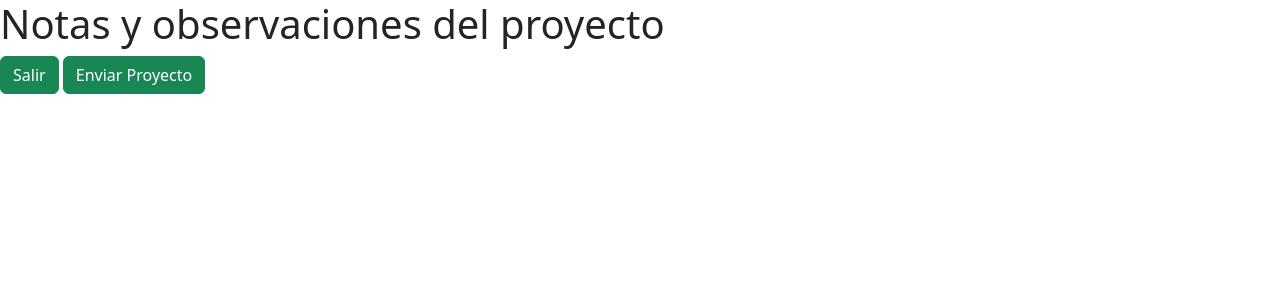
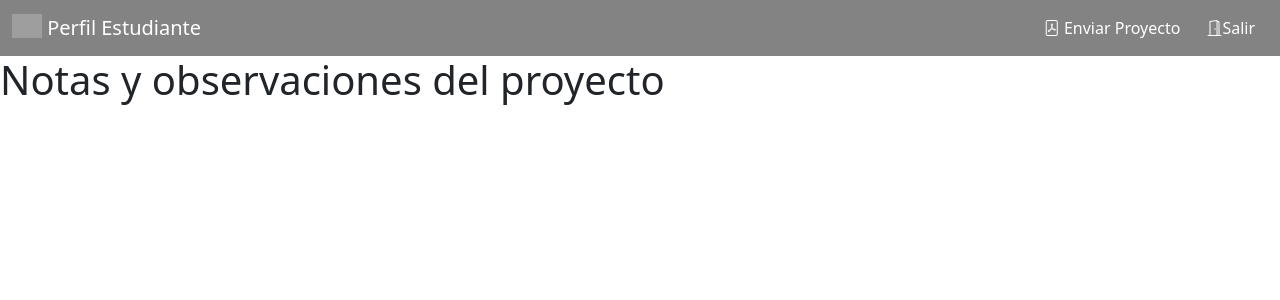
Before and after one commit to JeanSalinas/BlockchainProyectosIntegradores, a Django app: page /perfilEstudiante/ in a window 1280 px wide. Shown: the top 300 px of the page. Run offline with Django 4.2, Linux system fonts and the light colour scheme; some libraries are stand-ins or nearby versions; grey boxes are pictures that could not be loaded.

Commit message:
add designs to perfilEstudiante and registroGrupoin addition to functions to the buttons

```diff
--- a/fomallhaut/fomallhaut/views.py
+++ b/fomallhaut/fomallhaut/views.py
@@ -34,7 +34,7 @@ def perfilProfesor_views(request):
         "title":"Perfil Profesor"
     })
 def registroGrupo_views(request):
-    return render(request, 'formularios/retgistroGrupo.html',{
+    return render(request, 'formularios/registroGrupo.html',{
         "title":"Registro Grupo"
     })
 def registroProyecto_views(request):
--- a/fomallhaut/templates/formularios/perfilEstudiante.html
+++ b/fomallhaut/templates/formularios/perfilEstudiante.html
@@ -6,18 +6,41 @@
     <meta charset="UTF-8">
     <meta http-equiv="X-UA-Compatible" content="IE=edge">
     <meta name="viewport" content="width=device-width, initial-scale=1.0">
-    <title>Perfil Estudiante</title>
+    <title>{{title}}</title>
     <link href="https://cdn.jsdelivr.net/npm/bootstrap@5.2.1/dist/css/bootstrap.min.css" rel="stylesheet"
         integrity="sha384-iYQeCzEYFbKjA/T2uDLTpkwGzCiq6soy8tYaI1GyVh/UjpbCx/TYkiZhlZB6+fzT" crossorigin="anonymous">
     <link rel="stylesheet" type="text/css" href="{%static 'css/styles.css'%}">
 </head>
 
 <body>
+    <!--Contenedor de Boostrap-->
+    <nav class="nav navbar navbar-expand-lg sticky-top">
+        <div class="container-fluid float-end">
+            <a class="navbar-brand" href="#" style="color: white;">
+                <img src="http://cdn.onlinewebfonts.com/svg/img_140098.png" alt="Logo" width="30" height="24"
+                    class="d-inline-block align-text-top">
+                Perfil Estudiante
+            </a>
+            <button class="navbar-toggler" type="button" data-bs-toggle="collapse"
+                data-bs-target="#navbarSupportedContent" aria-controls="navbarSupportedContent" aria-expanded="false"
+                aria-label="Toggle navigation">
+                <span class="navbar-toggler-icon"></span>
+            </button>
+            <div class="collapse navbar-collapse justify-content-end" id="navbarSupportedContent">
+                <ul class="navbar-nav">
+                    <li class="nav-item">
+                        <a style="color: white;" class="nav-link active bt-inicio" aria-current="page"
+                            href="/registroGrupo"><i class="bi bi-file-pdf"></i> Enviar Proyecto</a>
+                    </li>
+                    <li class="nav-item">
+                        <a onclick="return confirm('¿Esta seguro de salir?')" style="color: white;"
+                            class="nav-link active bt-login" href="/inicioEstudiante"><i
+                                class="bi bi-door-open"></i>Salir</a>
+                    </li>
+                </ul>
+            </div>
+    </nav>
     <h1>Notas y observaciones del proyecto</h1>
-    <form>
-        <a onclick="return confirm('¿Esta seguro de salir?')" class="btn btn-success" href="">Salir</a>
-        <a class="btn btn-success" href="">Enviar Proyecto</a>
-    </form>
     <script src="https://cdn.jsdelivr.net/npm/bootstrap@5.2.1/dist/js/bootstrap.bundle.min.js"
         integrity="sha384-u1OknCvxWvY5kfmNBILK2hRnQC3Pr17a+RTT6rIHI7NnikvbZlHgTPOOmMi466C8"
         crossorigin="anonymous"></script>
--- a/fomallhaut/templates/index.html
+++ b/fomallhaut/templates/index.html
@@ -19,7 +19,7 @@
         Si eres profesor, haz click <a href="/registroProfesor">aquí</a>
     </p>
     {% comment %} <p>
-        Si eres administrador, haz click <a href="registro-administrador.html">aquí</a>
+        Si eres administrador, haz click <a href="registroadministrador.html">aquí</a>
     </p> {% endcomment %}
 
 </body>
```
Also changed, not shown: fomallhaut/templates/formularios/inicioEstudiante.html (+10 -9 lines), fomallhaut/templates/formularios/registro.html (+30 -21 lines), fomallhaut/templates/formularios/registroGrupo.html (+26 -8 lines), fomallhaut/templates/formularios/registroProyecto.html (+4 -5 lines).
